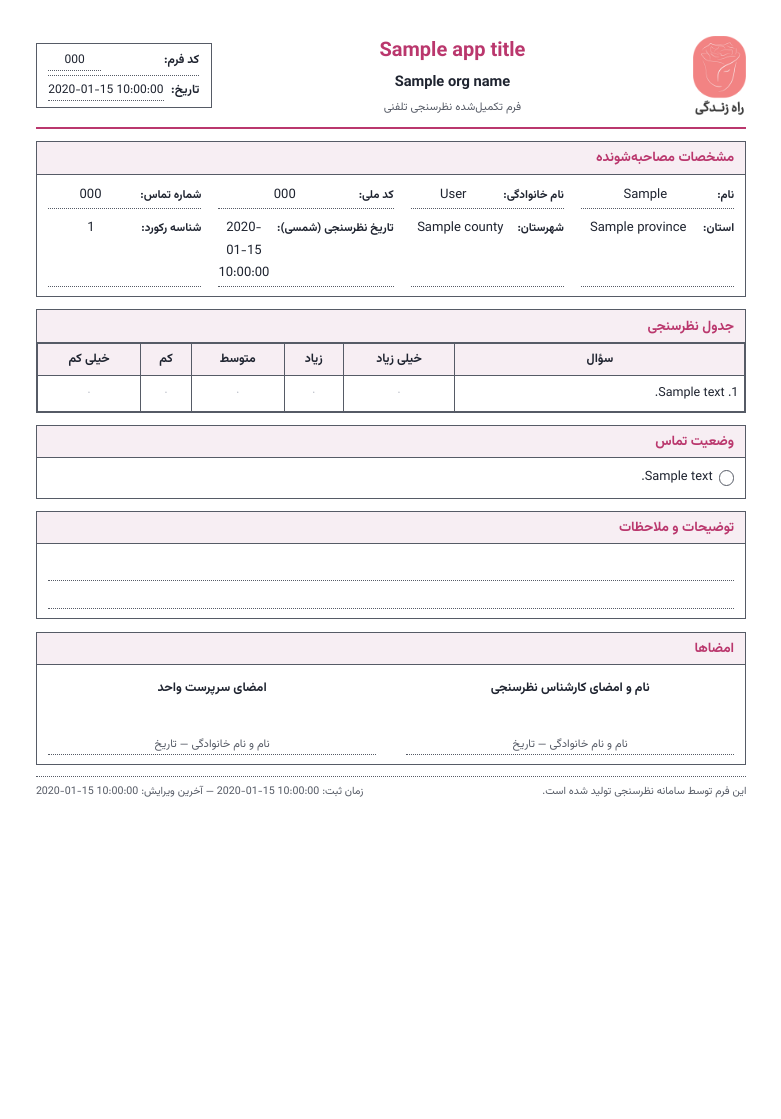
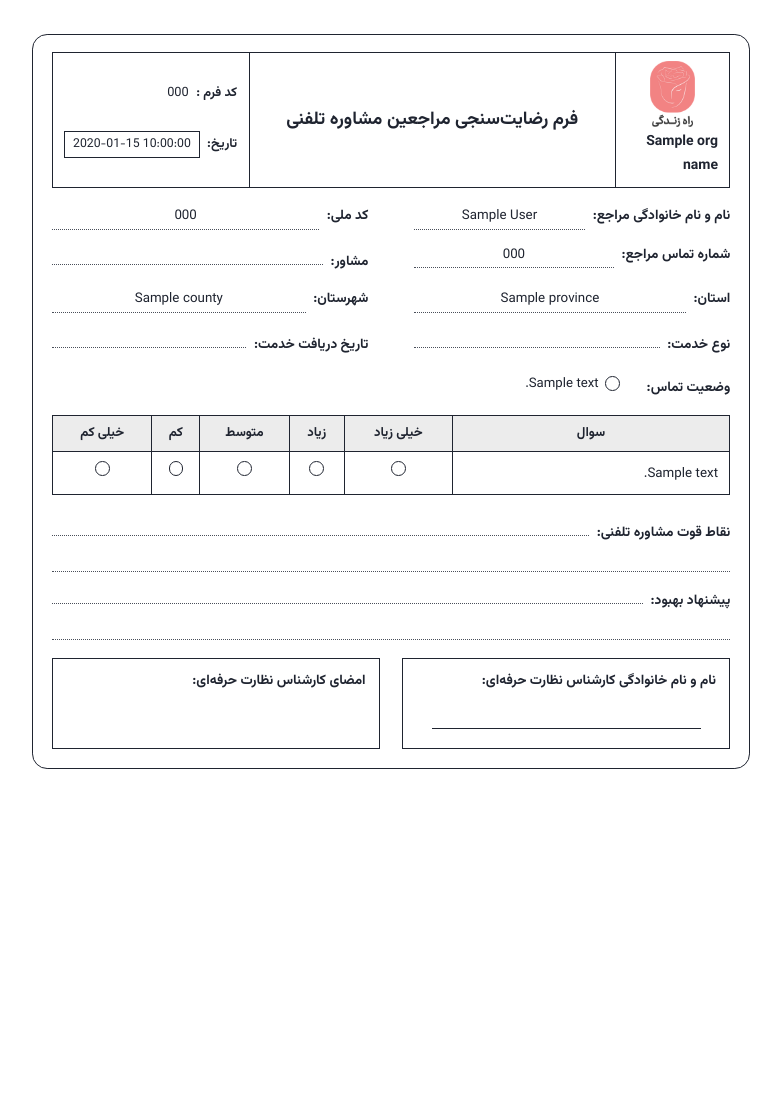
Before and after one commit to samaneh-IT-rose/survey-system, a FastAPI app: template app/templates/sheet.html in a window 1280 px wide. Shown: the whole page, without its empty margins (492-1273 px from the left). Run offline with FastAPI, Linux system fonts and the light colour scheme; the template is opened without the code that fills it: most values are stand-ins (such as "Sample title", 1, 10 or a date in 2020); lists and menus that the app fills with data are empty.

Commit message:
d64a1637-0a36-4f19-8c1a-02948e52a237

```diff
--- a/app/templates/login.html
+++ b/app/templates/login.html
@@ -12,7 +12,6 @@
     <div class="logincard">
       <img class="loginlogo" src="{{ logo_url }}" alt="لوگو"
            style="width:76px;height:100px;object-fit:contain;border-radius:12px">
-      <h1 class="logintitle">{{ org_name }}</h1>
       <p class="loginsub">{{ app_title }}</p>
 
       {% if error %}
--- a/app/templates/sheet.html
+++ b/app/templates/sheet.html
@@ -2,17 +2,16 @@
 <html lang="fa" dir="rtl">
 <head>
   <meta charset="UTF-8">
-  <title>فرم نظرسنجی — {{ record.first_name }} {{ record.last_name }}</title>
+  <title>فرم رضایت‌سنجی مراجعین مشاوره تلفنی</title>
   <style>
-    /* قالب مستقل چاپ/PDF — رنگ‌ها مستقل از تم رابط (بخش ۹ سند) */
+    /* قالب مستقل چاپ/PDF — چیدمان دقیقاً مطابق فایل نمونهٔ RS-PS-09-01 */
     @page { size: A4 portrait; margin: 0; }
 
     :root {
       --ink: #1f2430;
-      --line: #565b66;
-      --accent: #ba376d;
+      --line: #4a4f5a;
+      --headbg: #ececec;
       --line-w: 1.1px;
-      --headbg: #f7eef3;
     }
 
     * { box-sizing: border-box; margin: 0; padding: 0; }
@@ -35,65 +34,87 @@
       color: var(--ink);
       width: 210mm;
       min-height: 296mm;
-      padding: 9mm 11mm 7mm;
-      font-size: 10.4pt;
-      line-height: 1.7;
+      padding: 9mm 10mm 7mm;
+      font-size: 10.3pt;
+      line-height: 1.75;
     }
 
     bdi, .num { direction: ltr; unicode-bidi: isolate; }
 
-    /* ---------- سربرگ: لوگو راست، عنوان وسط، کد فرم و تاریخ چپ ---------- */
-    .head { display: flex; align-items: center; gap: 5mm; border-bottom: calc(var(--line-w) * 2.2) solid var(--accent); padding-bottom: 2.6mm; }
-    .head .logo { height: 21mm; width: auto; object-fit: contain; flex: 0 0 auto; }
-    .head .titles { text-align: center; flex: 1; }
-    .head h1 { font-size: 15pt; color: var(--accent); }
-    .head .org { font-size: 11pt; font-weight: 700; margin-top: 0.8mm; }
-    .head .meta { font-size: 8.4pt; color: #565b66; margin-top: 0.6mm; }
+    /* کادر بزرگ دور کل فرم — مانند نمونه */
+    .page {
+      border: calc(var(--line-w) * 1.5) solid var(--ink);
+      border-radius: 4mm;
+      padding: 4.5mm 5mm 5mm;
+    }
 
-    /* جعبهٔ کد فرم و تاریخ — سمت چپ سربرگ */
-    .fcode { flex: 0 0 auto; border: var(--line-w) solid var(--line); padding: 1.6mm 3mm; font-size: 9pt; min-width: 34mm; }
-    .fcode .row { display: flex; gap: 2mm; justify-content: space-between; align-items: baseline; }
-    .fcode .row + .row { border-top: var(--line-w) dotted var(--line); margin-top: 1mm; padding-top: 1mm; }
-    .fcode b { font-weight: 700; }
-    .fcode .v { min-width: 14mm; text-align: center; border-bottom: var(--line-w) dotted var(--line); }
+    /* ---------- سربرگ: یک کادر واحد با سه خانه (لوگو | عنوان | کد فرم و تاریخ) ---------- */
+    .head { display: flex; align-items: stretch; border: var(--line-w) solid var(--ink); }
+    .head .cell { padding: 2.2mm 3mm; display: flex; flex-direction: column; justify-content: center; align-items: center; }
+    .head .cell + .cell { border-inline-start: var(--line-w) solid var(--ink); }
+    .head .cell-logo { flex: 0 0 30mm; }
+    .head .cell-title { flex: 1; }
+    .head .cell-meta { flex: 0 0 52mm; align-items: flex-start; }
 
-    /* ---------- کادرهای بخش‌ها ---------- */
-    .panel { border: var(--line-w) solid var(--line); margin-top: 3.2mm; break-inside: avoid; }
-    .panel > .ptitle { background: var(--headbg); border-bottom: var(--line-w) solid var(--line); padding: 1.1mm 3mm; font-weight: 700; font-size: 10.2pt; color: var(--accent); }
-    .panel > .pbody { padding: 2.4mm 3mm; }
-    .panel > .pbody.nopad { padding: 0; }
+    .head .cell-logo img { height: 17.5mm; width: auto; object-fit: contain; }
+    .head .cell-logo .brand { font-size: 10.5pt; font-weight: 700; margin-top: 0.6mm; }
 
-    /* مشخصات مصاحبه‌شونده */
-    .info { display: grid; grid-template-columns: repeat(4, 1fr); gap: 2.2mm 4.5mm; }
-    .info .f { border-bottom: var(--line-w) dotted var(--line); padding-bottom: 0.6mm; display: flex; gap: 2mm; align-items: baseline; }
-    .info .f b { font-size: 8.6pt; font-weight: 700; white-space: nowrap; }
-    .info .f span { flex: 1; text-align: center; font-size: 9.8pt; }
+    .head .cell-title h1 { font-size: 13.6pt; font-weight: 700; text-align: center; line-height: 1.5; }
 
-    /* جدول نظرسنجی */
-    table.sheet { width: 100%; border-collapse: collapse; }
-    table.sheet th, table.sheet td { border: var(--line-w) solid var(--line); padding: 1.4mm 1.6mm; text-align: center; }
-    table.sheet thead th { background: var(--headbg); font-size: 9.2pt; font-weight: 700; }
-    table.sheet tbody th { text-align: right; font-weight: 500; font-size: 9.4pt; width: 41%; }
-    table.sheet td .mark { font-size: 12.5pt; font-weight: 700; color: var(--accent); }
-    table.sheet td .dim { color: #b9bdc7; font-size: 10pt; }
+    .head .cell-meta { justify-content: space-evenly; gap: 1.6mm; }
+    .head .cell-meta .row { display: flex; align-items: baseline; gap: 2mm; font-size: 9.6pt; width: 100%; }
+    .head .cell-meta .row b { white-space: nowrap; }
+    /* کادر کوچک دور تاریخ — مانند نمونه */
+    .head .cell-meta .dbox {
+      flex: 1; border: var(--line-w) solid var(--ink); padding: 0.4mm 1.5mm;
+      text-align: center; font-size: 9.2pt; min-height: 6.2mm;
+      display: inline-flex; align-items: center; justify-content: center;
+    }
 
-    /* وضعیت تماس */
-    .contacts { display: flex; flex-wrap: wrap; gap: 1.6mm 6mm; }
-    .contacts .c { font-size: 9.6pt; display: flex; align-items: center; gap: 1.6mm; }
-    .contacts .c i { font-style: normal; width: 4.1mm; height: 4.1mm; border: var(--line-w) solid var(--line); border-radius: 50%; display: inline-flex; align-items: center; justify-content: center; font-size: 8.6pt; color: var(--accent); font-weight: 700; }
+    /* ---------- مشخصات مراجع — دو ستون، برچسب + خط نقطه‌چین ---------- */
+    .info { display: grid; grid-template-columns: 1fr 1fr; gap: 3.4mm 12mm; margin-top: 4.2mm; }
+    .info .f { display: flex; align-items: baseline; gap: 2mm; }
+    .info .f b { font-weight: 700; white-space: nowrap; font-size: 10.2pt; }
+    .info .f span {
+      flex: 1; border-bottom: var(--line-w) dotted var(--line);
+      min-height: 6mm; text-align: center; font-size: 10pt; padding-bottom: 0.4mm;
+    }
 
-    /* توضیحات و ملاحظات — خط‌های نقطه‌چین برای نوشتن */
-    .notes .rule { border-bottom: var(--line-w) dotted var(--line); height: 7.4mm; }
+    /* ---------- وضعیت تماس — یک خط با دایره‌ها ---------- */
+    .contacts { display: flex; align-items: baseline; flex-wrap: wrap; gap: 1.2mm 7mm; margin-top: 4mm; }
+    .contacts > b { font-weight: 700; }
+    .contacts .c { display: inline-flex; align-items: center; gap: 1.8mm; font-size: 9.9pt; }
 
-    /* امضاها */
-    .signs { display: flex; gap: 8mm; padding-top: 1mm; }
-    .signs .s { flex: 1; text-align: center; }
-    .signs .s .lbl { font-size: 9.4pt; font-weight: 700; margin-bottom: 8.5mm; }
-    .signs .s .line { border-bottom: var(--line-w) dotted var(--line); padding-top: 1mm; font-size: 8.4pt; color: #565b66; }
+    .circ {
+      width: 3.9mm; height: 3.9mm; border: var(--line-w) solid var(--ink);
+      border-radius: 50%; display: inline-flex; align-items: center; justify-content: center;
+      flex: 0 0 auto; background: #fff;
+    }
+    .circ.sel::after { content: ""; width: 2.2mm; height: 2.2mm; border-radius: 50%; background: var(--ink); }
 
-    .footnote { margin-top: 3mm; border-top: var(--line-w) dotted var(--line); padding-top: 1.4mm; font-size: 8pt; color: #565b66; display: flex; justify-content: space-between; }
+    /* ---------- جدول نظرسنجی ---------- */
+    table.sheet { width: 100%; border-collapse: collapse; margin-top: 4mm; }
+    table.sheet th, table.sheet td { border: var(--line-w) solid var(--ink); text-align: center; }
+    table.sheet thead th { background: var(--headbg); font-size: 9.8pt; font-weight: 700; padding: 1.6mm 1.5mm; }
+    table.sheet tbody th { text-align: right; font-weight: 500; font-size: 10pt; padding: 2.5mm 3mm; width: 41%; }
+    table.sheet tbody td { padding: 2.4mm 1.5mm; }
+    table.sheet tbody tr { height: 9.6mm; }
 
-    /* دکمه چاپ فقط در نمای مرورگر */
+    /* ---------- نقاط قوت و پیشنهاد بهبود — برچسب + خط نقطه‌چین ---------- */
+    .notes { margin-top: 4.4mm; }
+    .notes .row { display: flex; align-items: baseline; gap: 2mm; }
+    .notes .row b { font-weight: 700; white-space: nowrap; }
+    .notes .row .rule { flex: 1; border-bottom: var(--line-w) dotted var(--line); min-height: 6.4mm; }
+    .notes .fullrule { border-bottom: var(--line-w) dotted var(--line); height: 7mm; }
+    .notes .block + .block { margin-top: 2.2mm; }
+
+    /* ---------- امضاها — دو کادر کنار هم، بدون عنوان بخش ---------- */
+    .signs { display: flex; gap: 6mm; margin-top: 5mm; }
+    .signs .s { flex: 1; border: var(--line-w) solid var(--ink); padding: 2.6mm 3.5mm; min-height: 24mm; }
+    .signs .s .lbl { font-weight: 700; font-size: 10.2pt; }
+    .signs .s .nameline { border-bottom: var(--line-w) solid var(--ink); height: 7mm; margin: 2.5mm 4mm 0; }
+
+    /* دکمهٔ چاپ فقط در نمای مرورگر */
     .printbar { position: fixed; top: 12px; left: 12px; z-index: 9; display: flex; gap: 8px; }
     .printbar button {
       font-family: inherit; font-size: 14px; padding: 10px 18px; border-radius: 10px;
@@ -116,42 +137,50 @@
   </div>
   {% endif %}
 
+  <div class="page">
+
+    <!-- سربرگ: لوگو راست، عنوان وسط، کد فرم و تاریخ چپ — همه داخل یک کادر -->
     <div class="head">
-    <img class="logo" src="/app/static/logo/logo.png" alt="لوگو">
-    <div class="titles">
-      <h1>{{ app_title }}</h1>
-      <div class="org">{{ org_name }}</div>
-      <div class="meta">فرم تکمیل‌شده نظرسنجی تلفنی</div>
+      <div class="cell cell-logo">
+        <img src="/app/static/logo/logo.png" alt="لوگو">
+        <div class="brand">{{ org_name }}</div>
       </div>
-    <div class="fcode">
-      <div class="row"><b>کد فرم:</b><span class="v">{% if form_code %}<span class="num">{{ form_code }}</span>{% endif %}</span></div>
-      <div class="row"><b>تاریخ:</b><span class="v"><span class="num">{{ record.survey_date_jalali }}</span></span></div>
+      <div class="cell cell-title">
+        <h1>فرم رضایت‌سنجی مراجعین مشاوره تلفنی</h1>
+      </div>
+      <div class="cell cell-meta">
+        <div class="row"><b>کد فرم :</b><span class="num">{% if form_code %}{{ form_code }}{% endif %}</span></div>
+        <div class="row"><b>تاریخ:</b><span class="dbox"><span class="num">{{ record.survey_date_jalali }}</span></span></div>
       </div>
     </div>
 
-  <div class="panel">
-    <div class="ptitle">مشخصات مصاحبه‌شونده</div>
-    <div class="pbody">
+    <!-- مشخصات مراجع — دقیقاً با برچسب‌های نمونه -->
     <div class="info">
-        <div class="f"><b>نام:</b><span>{{ record.first_name }}</span></div>
-        <div class="f"><b>نام خانوادگی:</b><span>{{ record.last_name }}</span></div>
+      <div class="f"><b>نام و نام خانوادگی مراجع:</b><span>{{ record.first_name }} {{ record.last_name }}</span></div>
       <div class="f"><b>کد ملی:</b><span class="num">{{ record.national_code }}</span></div>
-        <div class="f"><b>شماره تماس:</b><span class="num">{{ record.phone }}</span></div>
+      <div class="f"><b>شماره تماس مراجع:</b><span class="num">{{ record.phone }}</span></div>
+      <div class="f"><b>مشاور:</b><span></span></div>
       <div class="f"><b>استان:</b><span>{{ record.province.name }}</span></div>
       <div class="f"><b>شهرستان:</b><span>{{ record.county.name }}</span></div>
-        <div class="f"><b>تاریخ نظرسنجی (شمسی):</b><span class="num">{{ record.survey_date_jalali }}</span></div>
-        <div class="f"><b>شناسه رکورد:</b><span class="num">{{ record.id }}</span></div>
-      </div>
-    </div>
+      <div class="f"><b>نوع خدمت:</b><span></span></div>
+      <div class="f"><b>تاریخ دریافت خدمت:</b><span></span></div>
     </div>
 
-  <div class="panel">
-    <div class="ptitle">جدول نظرسنجی</div>
-    <div class="pbody nopad">
+    <!-- وضعیت تماس -->
+    <div class="contacts">
+      <b>وضعیت تماس:</b>
+      {% for c in contact_options %}
+      <span class="c">
+        <i class="circ{% if record.contact_option and record.contact_option.id == c.id %} sel{% endif %}"></i>{{ c.text }}
+      </span>
+      {% endfor %}
+    </div>
+
+    <!-- جدول نظرسنجی — بدون شماره‌گذاری، ستون‌ها مثل نمونه -->
     <table class="sheet">
       <thead>
         <tr>
-            <th>سؤال</th>
+          <th>سوال</th>
           {% for label in ["خیلی زیاد", "زیاد", "متوسط", "کم", "خیلی کم"] %}
           <th>{{ label }}</th>
           {% endfor %}
@@ -160,9 +189,9 @@
       <tbody>
         {% for q in questions %}
         <tr>
-            <th>{{ loop.index }}. {{ q.text }}</th>
+          <th>{{ q.text }}</th>
           {% for label in ["خیلی زیاد", "زیاد", "متوسط", "کم", "خیلی کم"] %}
-            <td>{% if q.value == label %}<span class="mark">✓</span>{% else %}<span class="dim">·</span>{% endif %}</td>
+          <td><i class="circ{% if q.value == label %} sel{% endif %}"></i></td>
           {% endfor %}
         </tr>
         {% endfor %}
@@ -171,47 +200,30 @@
         {% endif %}
       </tbody>
     </table>
+
+    <!-- نقاط قوت و پیشنهاد بهبود -->
+    <div class="notes">
+      <div class="block">
+        <div class="row"><b>نقاط قوت مشاوره تلفنی:</b><span class="rule"></span></div>
+        <div class="fullrule"></div>
+      </div>
+      <div class="block">
+        <div class="row"><b>پیشنهاد بهبود:</b><span class="rule"></span></div>
+        <div class="fullrule"></div>
       </div>
     </div>
 
-  <div class="panel">
-    <div class="ptitle">وضعیت تماس</div>
-    <div class="pbody">
-      <div class="contacts">
-        {% for c in contact_options %}
-        <div class="c"><i>{% if record.contact_option and record.contact_option.id == c.id %}✓{% endif %}</i>{{ c.text }}</div>
-        {% endfor %}
+    <!-- امضاها — دو کادر بدون عنوان بخش، مثل نمونه -->
+    <div class="signs">
+      <div class="s">
+        <div class="lbl">نام و نام خانوادگی کارشناس نظارت حرفه‌ای:</div>
+        <div class="nameline"></div>
       </div>
+      <div class="s">
+        <div class="lbl">امضای کارشناس نظارت حرفه‌ای:</div>
       </div>
     </div>
 
-  <div class="panel">
-    <div class="ptitle">توضیحات و ملاحظات</div>
-    <div class="pbody notes">
-      <div class="rule"></div>
-      <div class="rule"></div>
-    </div>
-  </div>
-
-  <div class="panel">
-    <div class="ptitle">امضاها</div>
-    <div class="pbody">
-      <div class="signs">
-        <div class="s">
-          <div class="lbl">نام و امضای کارشناس نظرسنجی</div>
-          <div class="line">نام و نام خانوادگی — تاریخ</div>
-        </div>
-        <div class="s">
-          <div class="lbl">امضای سرپرست واحد</div>
-          <div class="line">نام و نام خانوادگی — تاریخ</div>
-        </div>
-      </div>
-    </div>
-  </div>
-
-  <div class="footnote">
-    <span>این فرم توسط سامانه نظرسنجی تولید شده است.</span>
-    <span>زمان ثبت: <bdi>{{ record.created_at_fa }}</bdi> — آخرین ویرایش: <bdi>{{ record.updated_at_fa }}</bdi></span>
   </div>
 </body>
 </html>
```
Also changed, not shown: app/config.py (+4 -3 lines), app/seed_data/defaults.py (+20 -14 lines), scripts/update_template.py (added, +99 -0 lines). Lines whose indentation alone changed are shown as unchanged.
